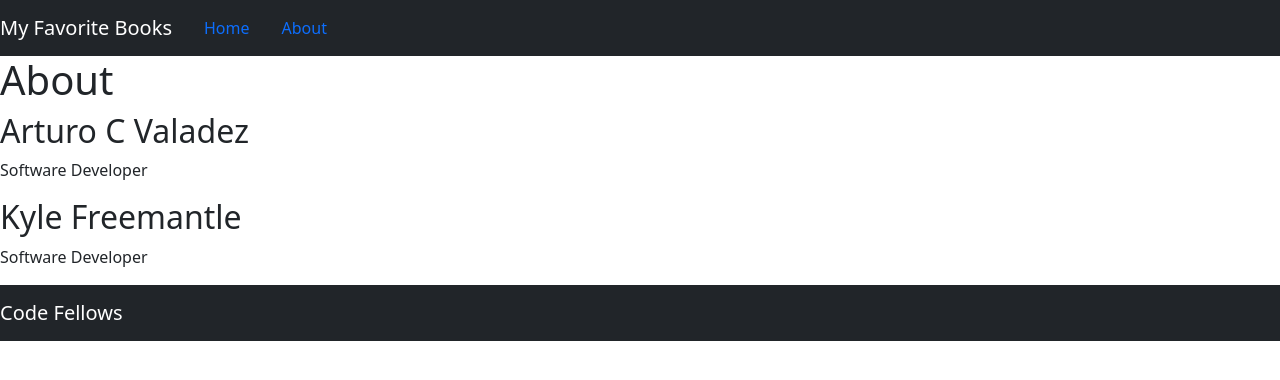
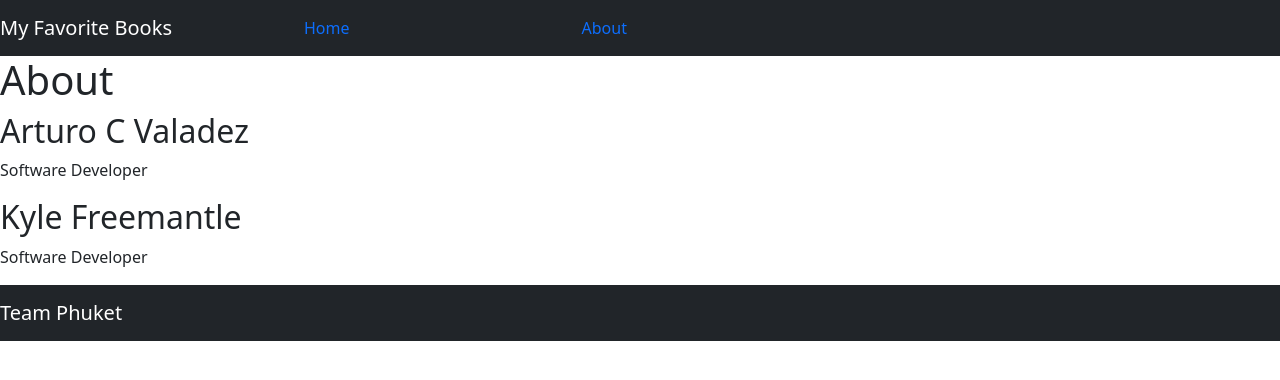
Before and after one commit to Arturovaladez1/can-of-books-frontend, a React (Create React App) app: page /about in a window 1280 px wide. Shown: the top 380 px of the page. Built offline with nearby package versions, Linux system fonts and the light colour scheme; no server answers.

Commit message:
updated bestbooks

```diff
--- a/src/BestBooks.js
+++ b/src/BestBooks.js
@@ -1,7 +1,7 @@
 import React from 'react';
 import axios from 'axios';
 import Carousel from 'react-bootstrap/Carousel';
-import "./BestBooks.css"
+
 let SERVER = process.env.REACT_APP_SERVER;
 
 class BestBooks extends React.Component {
@@ -37,14 +37,14 @@ class BestBooks extends React.Component {
       console.log(book.title);
       return <Carousel.Item key={book._id}>
         <img
-          className=""
+          className="book"
           src=""
-          alt=""
+          alt="book.title"
         />
-        <CarouselCaption.Caption>
+        <Carousel.Caption>
           <h2> {book.title}</h2>
           <p>{book.description}</p>
-        </CarouselCaption.Caption>
+        </Carousel.Caption>
       </Carousel.Item>
     })
 
--- a/src/Footer.js
+++ b/src/Footer.js
@@ -5,7 +5,7 @@ class Footer extends React.Component {
   render() {
     return (
       <Navbar collapseOnSelect expand="lg" bg="dark" variant="dark">
-        <Navbar.Brand>Code Fellows</Navbar.Brand>
+        <Navbar.Brand>Team Phuket</Navbar.Brand>
       </Navbar>
     )
   }
--- /dev/null
+++ b/src/Header.css
@@ -0,0 +1,4 @@
+.nav-link {
+  margin-left: 100px;
+margin-right: 100px;
+}
--- a/src/Header.js
+++ b/src/Header.js
@@ -1,6 +1,7 @@
 import React from 'react';
 import { Navbar, NavItem } from 'react-bootstrap';
 import { Link } from "react-router-dom";
+import './Header.css'
 
 class Header extends React.Component {
   render() {
```
Also changed, not shown: src/BestBooks.css (deleted).
